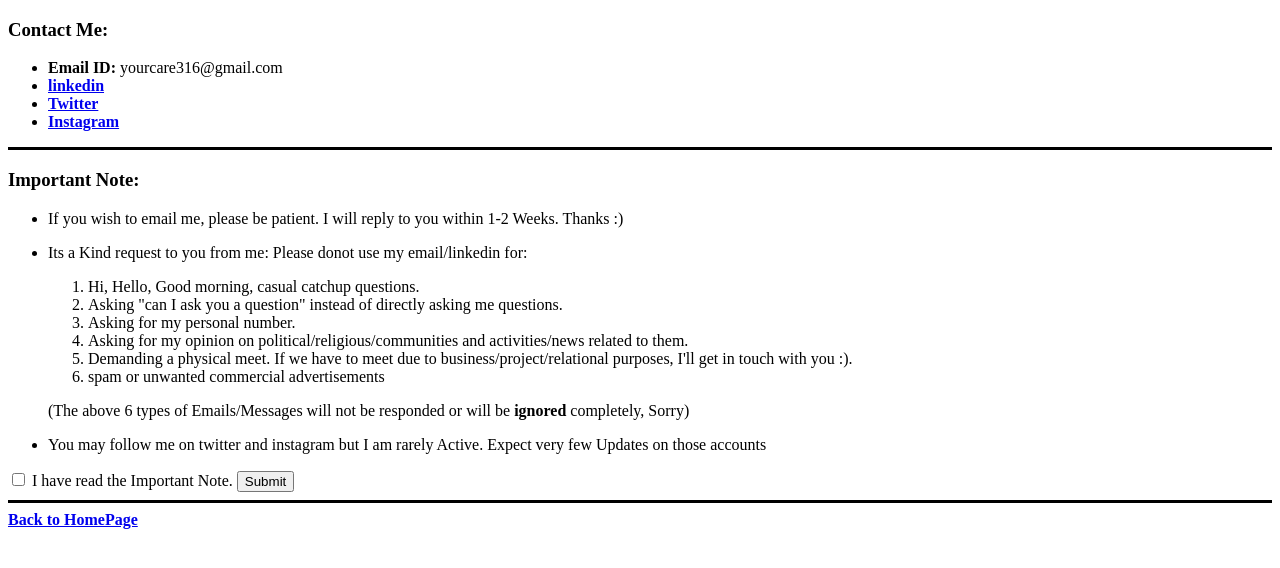
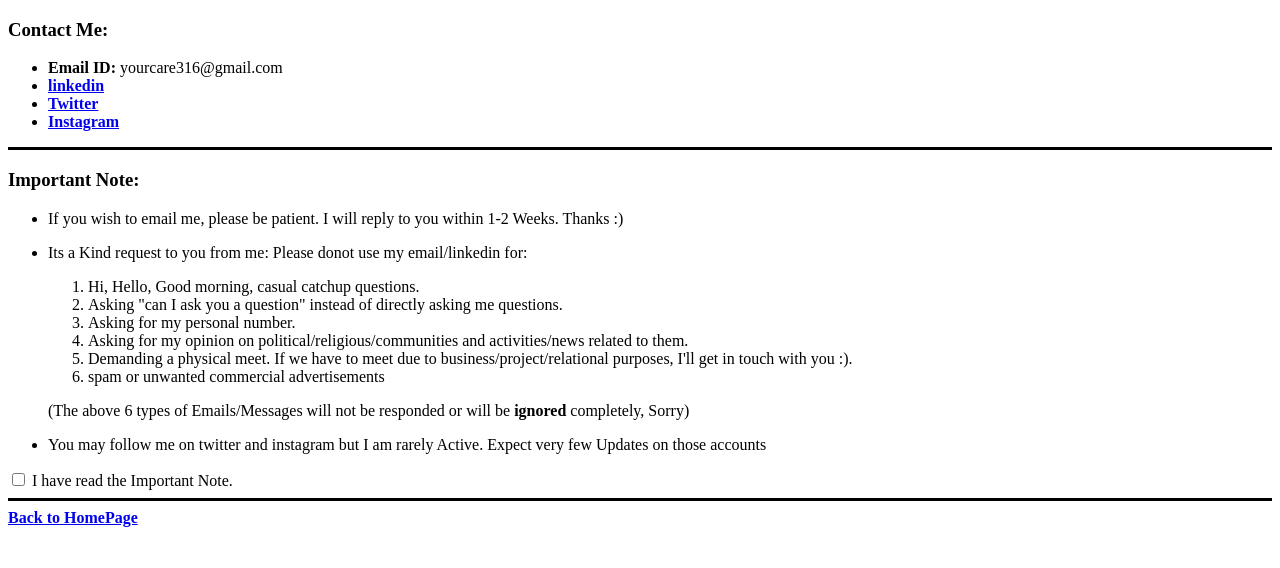
Before and after one commit to Akash-Kamat-Website/cv, a plain HTML site: page contact.html in a window 1280 px wide. Drawn offline with Linux system fonts and the light colour scheme.

Commit message:
Update contact.html
deleted submit button

```diff
--- a/contact.html
+++ b/contact.html
@@ -40,7 +40,7 @@
                 <form class="" action="index.html" method="post">
                   <input type="checkbox" name="" value="">
                   <label for="">I have read the Important Note.</label>
-                  <input type="submit" name="" >
+
                 </form>
 
      <hr  color="black"
```
